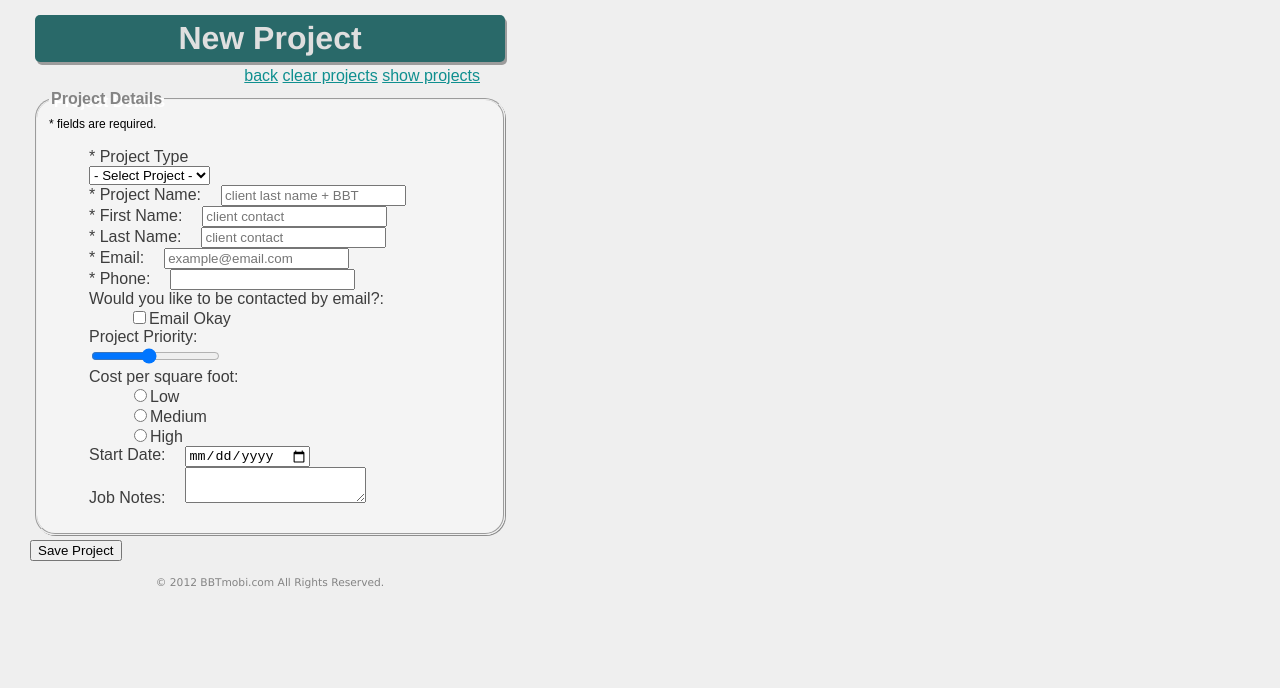
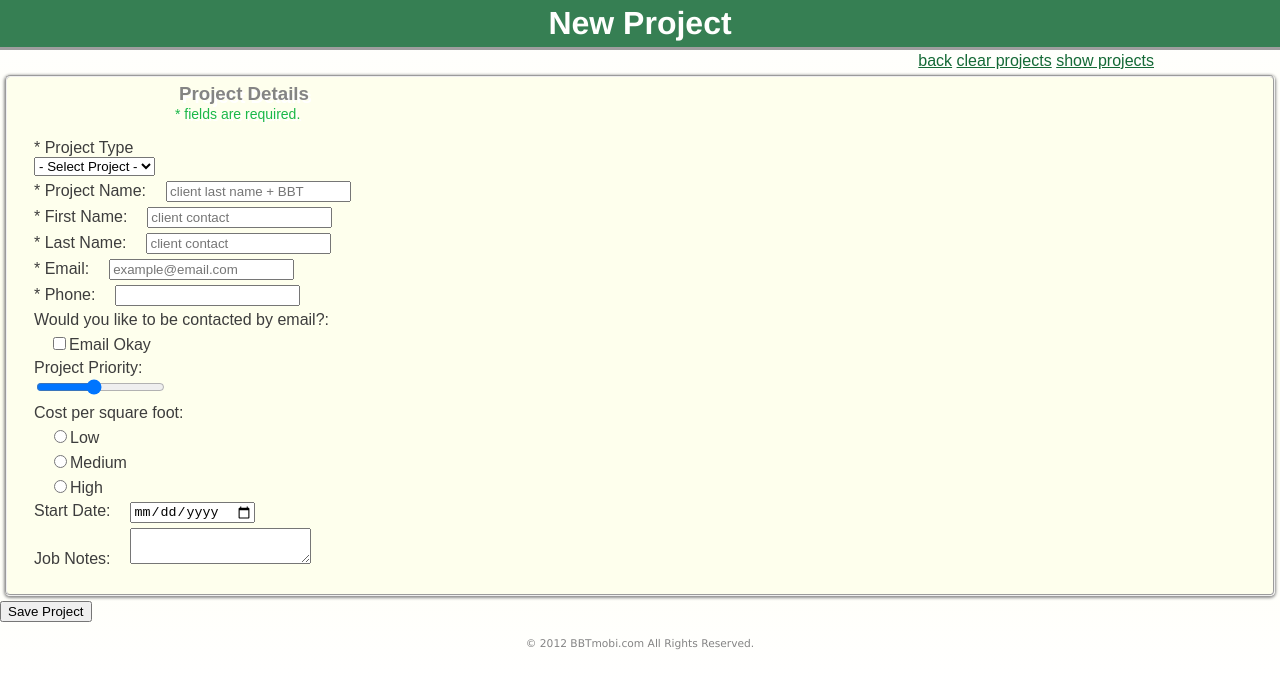
Before and after one commit to mtr8667/VFW-project4, a plain HTML site: page addProject.html in a window 1280 px wide. Drawn offline with Linux system fonts and the light colour scheme.

Commit message:
updated all files

```diff
--- a/CSS/style.css
+++ b/CSS/style.css
@@ -6,30 +6,48 @@ Matthew Richter
 Font shorthand  font: style variant weight size/line height font family;
 */
 
-body{font-family:Arial, Helvetica, san-serif;width: 480px;margin: 0px 20px 0px 20px;padding: 10px; background: #efefef;}
+body{font-family:Arial, Helvetica, san-serif; margin: 0px 0px 0px 0px;padding: 0px;
+background: -moz-linear-gradient(top, #ffffff 0%, #FEFFED 50%, #ffffff 100%, #ffffff 100%); /* FF3.6+ */
+background: -webkit-gradient(linear, left top, left bottom, color-stop(0%,#ffffff), color-stop(50%,#FEFFED), color-stop(100%,#ffffff), color-stop(100%,#ffffff)); /* Chrome,Safari4+ */
+background: -webkit-linear-gradient(top, #ffffff 0%,#FEFFED 50%,#ffffff 100%,#ffffff 100%); /* Chrome10+,Safari5.1+ */
+background: -o-linear-gradient(top, #ffffff 0%,#FEFFED 50%,#ffffff 100%,#ffffff 100%); /* Opera 11.10+ */
+background: -ms-linear-gradient(top, #ffffff 0%,#FEFFED 50%,#ffffff 100%,#ffffff 100%); /* IE10+ */
+background: linear-gradient(top, #ffffff 0%,#FEFFED 50%,#ffffff 100%,#ffffff 100%); /* W3C */
+background-size: 480px 690px;
+}
 
-#content{width: 480px;height: 690px;overflow: scroll;}
+
 h1	{
-	margin: 5px 5px 5px 5px;
+	margin: 0px 0px 5px 0px;
 	border: 0px solid #287613;
 	padding: 5px 30px 5px 30px;
-	background: #075252;
-	color: #dddddd;
-	box-shadow: 2px 3px 0 0 #8e8e8e;
+	background: #146936;
+	color: #ffffff;
+	box-shadow: 0px 3px 0  #8e8e8e;
 	opacity: 0.85;
-	border-radius: 5px;
+	border-radius: 0px;
 	font-family: Helvetica ;
 	text-align: center;
 }
+h2 {
+	margin: 5px 5px 5px 5px;
+	color: #3d3d3d;
+}
+h3 {
+	font-weight: 600;
+	text-shadow: 3px 3px #ffffff;
+	color: #848484;
+	margin: 0px 0px 0px 160px;
+}
 a {
-	color: #0f8f8f;
+	color: #146936;
 }
 a:hover {
-	color:#0f8f8f;
+	color:#146936;
 	opacity: 0.6;
 }
 nav {
-	margin: 1px 30px 1px 30px;}
+	margin: 1px 126px 1px 10px;}
 p{
 	color:#848484 ;
 	font-family: Verdana ;
@@ -41,28 +59,23 @@ label {
 	color: #3d3d3d;
 }
 li {
-	color: #3d3d3d;
-}
-legend {
-	font-weight: 600;
-	text-shadow: 3px 3px #fff;
-	color: #848484;
-}
-h2 {
-	margin: 5px 5px 5px 5px;
+	margin: 5px 5px 5px -25px;
 	color: #3d3d3d;
 }
 fieldset {
-	box-shadow: 1px 1px 0 0 #8e8e8e;
 	margin: 5px 5px 5px 5px;
-	border-radius: 20px;
-	background: #f4f4f4;
+	border-radius: 5px;
+	background: #FEFFED;
+	box-shadow: 0px 1px 3px 1px #8e8e8e;
 }
 footer {
 	margin: 5px 5px 5px 5px;
 }
 form span{
-	font-size: 12px;
+	font-size: 14px;
+	text-shadow: 2px 2px #ffffff;
+	color: #1bb849;
+	padding: 0px 0px 0px 156px;
 }
 ul {
 	list-style-type: none;
--- a/JS/json.js
+++ b/JS/json.js
@@ -31,8 +31,8 @@ var json = {
 		"jobNotes":		["Job Notes:", "600 sq ft addition of the family room"]
 	},
 	"project3":		{
-		"project":		["Project Type:", "Bathroom"],
-		"pname":		["Project Name:", "Richter Bathroom"],
+		"project":		["Project Type:", "Lavatory"],
+		"pname":		["Project Name:", "Richter Lavatory"],
 		"fname":		["First Name:", "Matthew"],
 		"lname": 		["Last Name:", "Richter"],
 		"email":			["Email:", "matt@gorichter.com"],
--- a/JS/main.js
+++ b/JS/main.js
@@ -186,8 +186,8 @@ window.addEventListener("DOMContentLoaded", function(){
 				radios[i].setAttribute("checked", "checked");
 			}
 		}
-		if(item.cost[i] == "Yes"){
-			$("cost").setAttribute("checked", "checked");
+		if(item.emailOkay[1] == "Yes"){
+			$("emailOkay").setAttribute("checked", "checked");
 		}
 		$("priority").value = item.priority[1];
 		$("startDate").value = item.startDate[1];
@@ -298,7 +298,7 @@ window.addEventListener("DOMContentLoaded", function(){
 
 	}
 	// Variable default Project Types array
-	var 	projectTypes		= ["- Select Project -","Addition", "Kitchen", "Bathroom", "Roof", "Basement"],
+	var 	projectTypes		= ["- Select Project -","Addition", "Kitchen", "Lavatory", "Roof", "Basement"],
 			cost,
 			emailOkay			=	"No",
 			errorMessage		=  $("errors")
--- a/addProject.html
+++ b/addProject.html
@@ -36,7 +36,7 @@
 		<!-- Form Group -->
 		<form action="#" method="post" id="projectForm">
 			<fieldset>
-				<legend>Project Details</legend>
+				<h3>Project Details</h3>
 				<span>* fields are required.</span>
 				<ul id="errors"></ul>
 				<ul id="questions">
```
Also changed, not shown: images/Addition.png, images/Basement.png, images/Bathroom.png (deleted), images/Kitchen.png, images/Roof.png.
